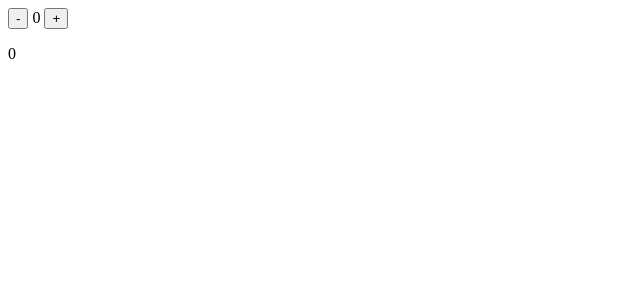
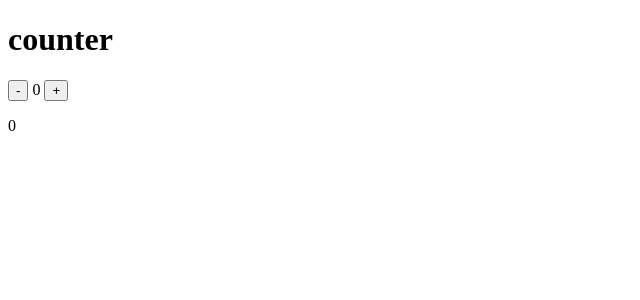
Before and after one commit to xbzhang2020/realize-vue-class-component, a Vue app: page / in a window 1280 px wide. Shown: the top 300 px of the page, without its empty margins (0-640 px from the left). Built offline with nearby package versions, Linux system fonts and the light colour scheme.

Commit message:
feat: 创建装饰器

```diff
--- a/src/App.vue
+++ b/src/App.vue
@@ -12,7 +12,7 @@ export default {
 
 <template>
   <div>
-    <ClassComponent />
+    <ClassComponent title="counter" />
     <!-- <OptionComponent /> -->
   </div>
 </template>
--- a/src/components/ClassComponent.vue
+++ b/src/components/ClassComponent.vue
@@ -1,5 +1,6 @@
 <template>
   <div>
+    <h1>{{ title }}</h1>
     <button @click="decrement">-</button>
     {{ count }}
     <button @click="increment">+</button>
@@ -11,12 +12,16 @@
 <script lang="ts">
 import Vue from 'vue'
 // import Component from 'vue-class-component'
+import { Prop } from 'vue-property-decorator'
+
 import Component from './component'
 
 @Component({
-  name: 'Counter'
+  name: 'Counter',
 })
 export default class Counter extends Vue {
+  @Prop() title!: string
+
   count = 0
 
   get doubleCount() {
--- a/src/components/component.ts
+++ b/src/components/component.ts
@@ -20,6 +20,7 @@ export const $internalHooks = [
 ]
 
 export function componentFactory(Component, options: any = {}) {
+  // console.log(Component, options)
   // 组件名
   options.name = options.name || Component.name
 
```
Also changed, not shown: src/components/decorators.ts (added, +11 -0 lines).
